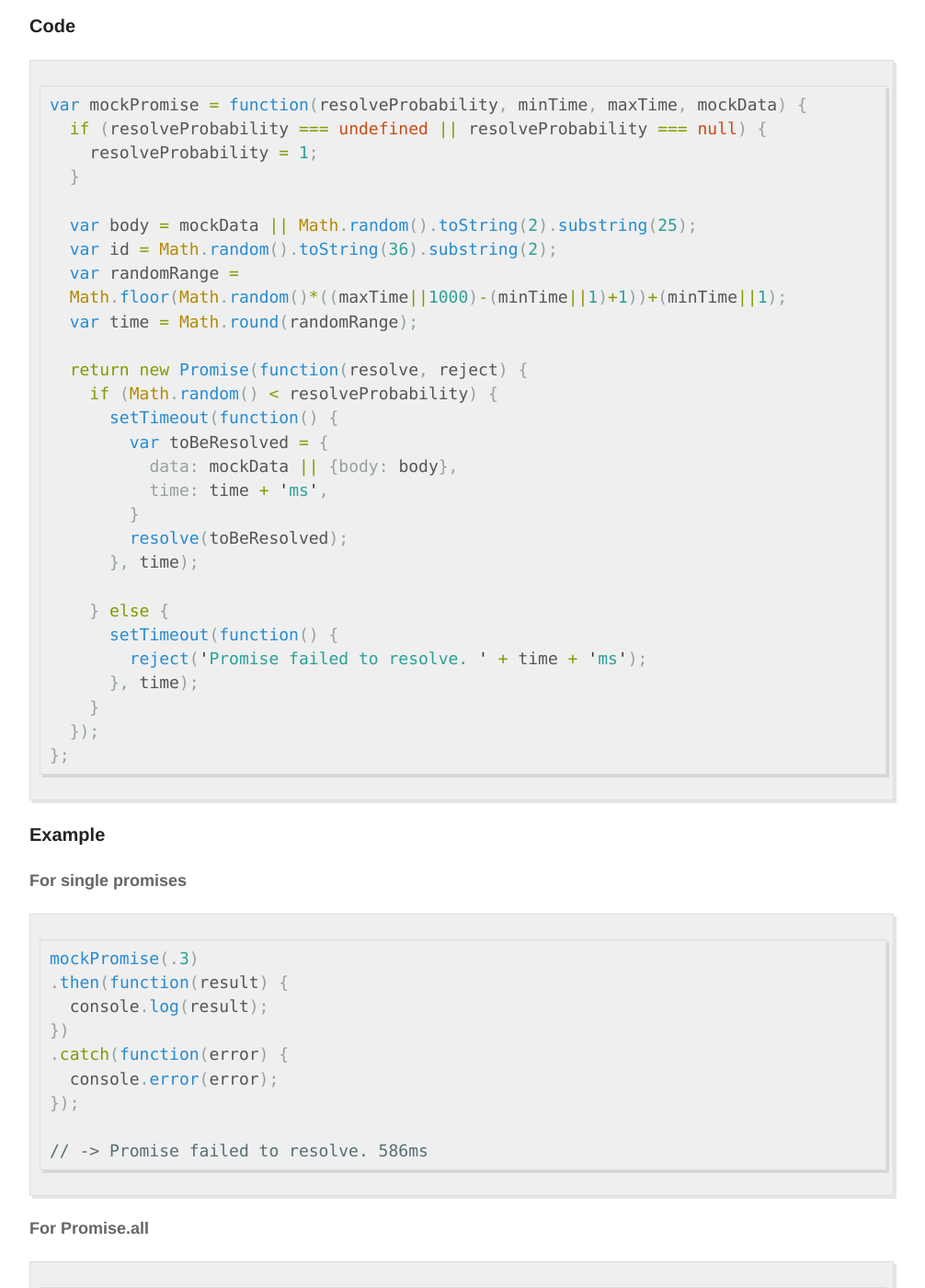
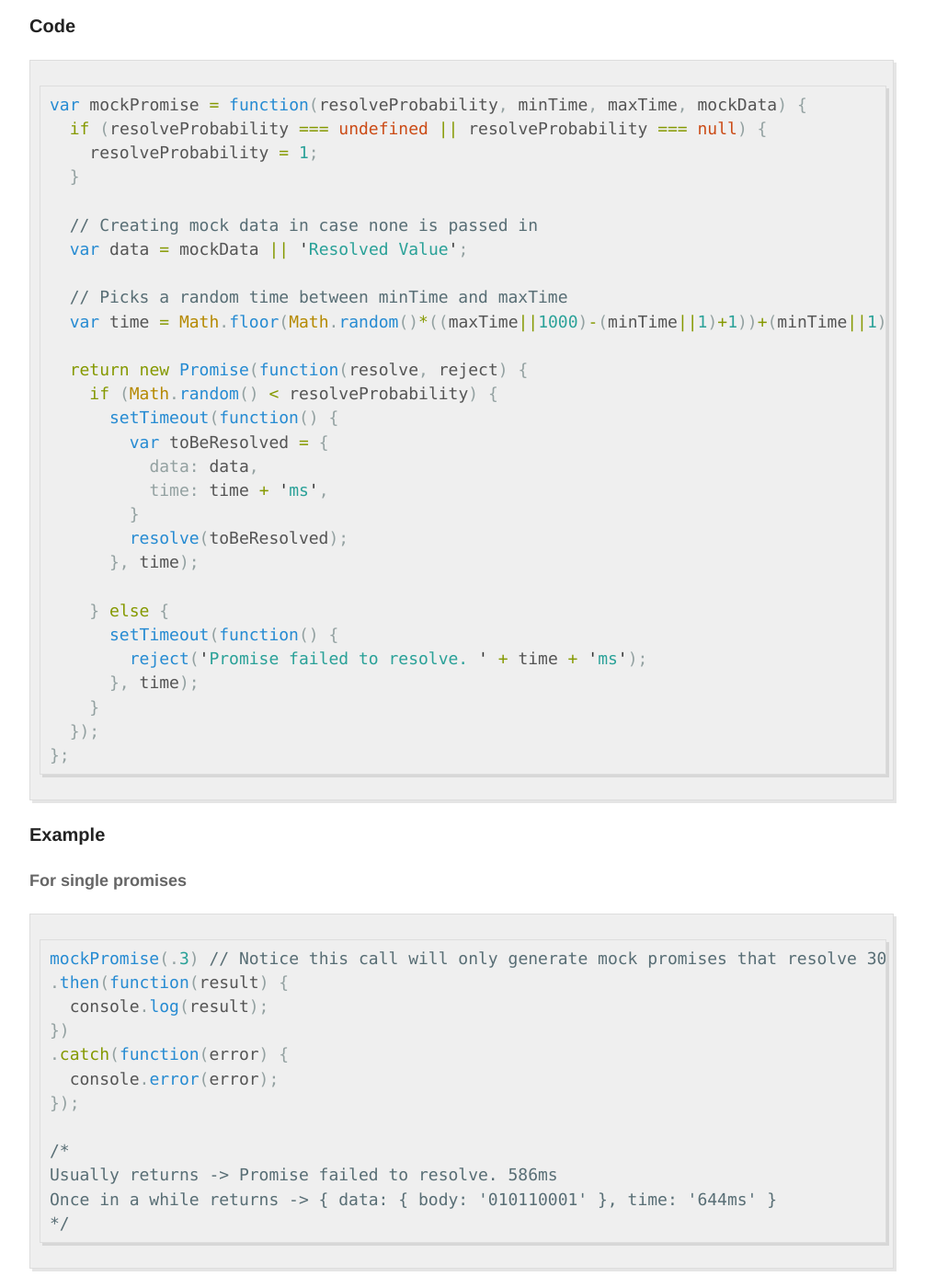
Before and after one commit to rodocite/rodocite.github.io, a Jekyll site: the page built from _posts/2015-10-12-generatePromise.md, in a window 1280 px wide and 1400 px high, scrolled down 539 px. Shown: the whole window at 92% size, without its empty margins (138-1144 px from the left). Built offline with Jekyll 4.4.1, drawn with Linux system fonts in a browser that asks for light colours; Markdown is read by kramdown in place of the engine named in the settings; comment, search, counter and statistics services are not loaded.

Commit message:
Update 2015-10-12-generatePromise.md

````diff
--- a/_posts/2015-10-12-generatePromise.md
+++ b/_posts/2015-10-12-generatePromise.md
@@ -20,17 +20,17 @@ var mockPromise = function(resolveProbability, minTime, maxTime, mockData) {
     resolveProbability = 1;
   }
 
-  var body = mockData || Math.random().toString(2).substring(25);
-  var id = Math.random().toString(36).substring(2);
-  var randomRange =
-  Math.floor(Math.random()*((maxTime||1000)-(minTime||1)+1))+(minTime||1);
-  var time = Math.round(randomRange);
+  // Creating mock data in case none is passed in
+  var data = mockData || 'Resolved Value';
+
+  // Picks a random time between minTime and maxTime
+  var time = Math.floor(Math.random()*((maxTime||1000)-(minTime||1)+1))+(minTime||1);
 
   return new Promise(function(resolve, reject) {
     if (Math.random() < resolveProbability) {
       setTimeout(function() {
         var toBeResolved = {
-          data: mockData || {body: body},
+          data: data,
           time: time + 'ms',
         }
         resolve(toBeResolved);
@@ -49,7 +49,7 @@ var mockPromise = function(resolveProbability, minTime, maxTime, mockData) {
 
 #### For single promises
 ```javascript
-mockPromise(.3)
+mockPromise(.3) // Notice this call will only generate mock promises that resolve 30% of the time
 .then(function(result) {
   console.log(result);
 })
@@ -57,7 +57,10 @@ mockPromise(.3)
   console.error(error);
 });
 
-// -> Promise failed to resolve. 586ms
+/*
+Usually returns -> Promise failed to resolve. 586ms
+Once in a while returns -> { data: { body: '010110001' }, time: '644ms' }
+*/
 ```
 
 #### For Promise.all
````
